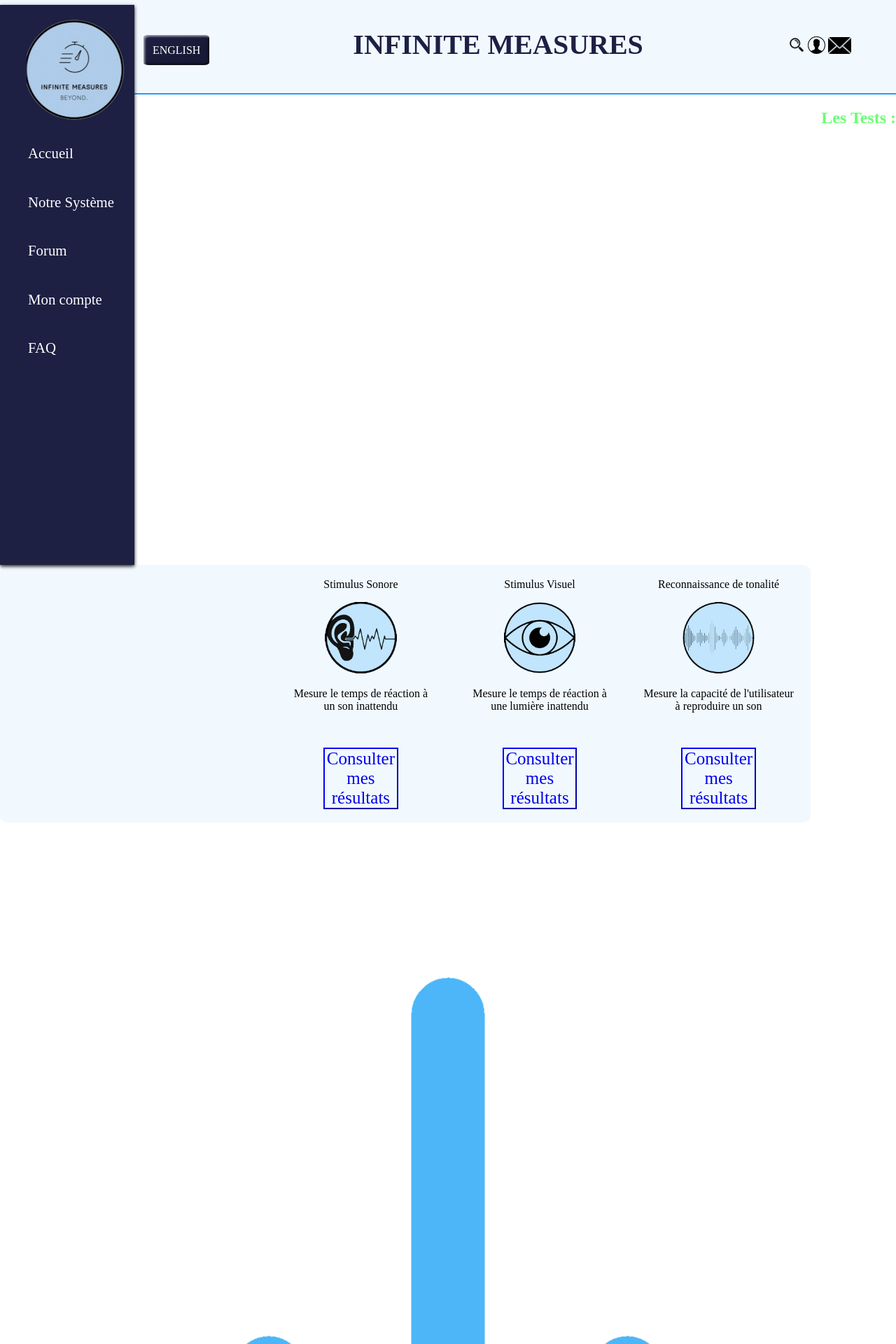
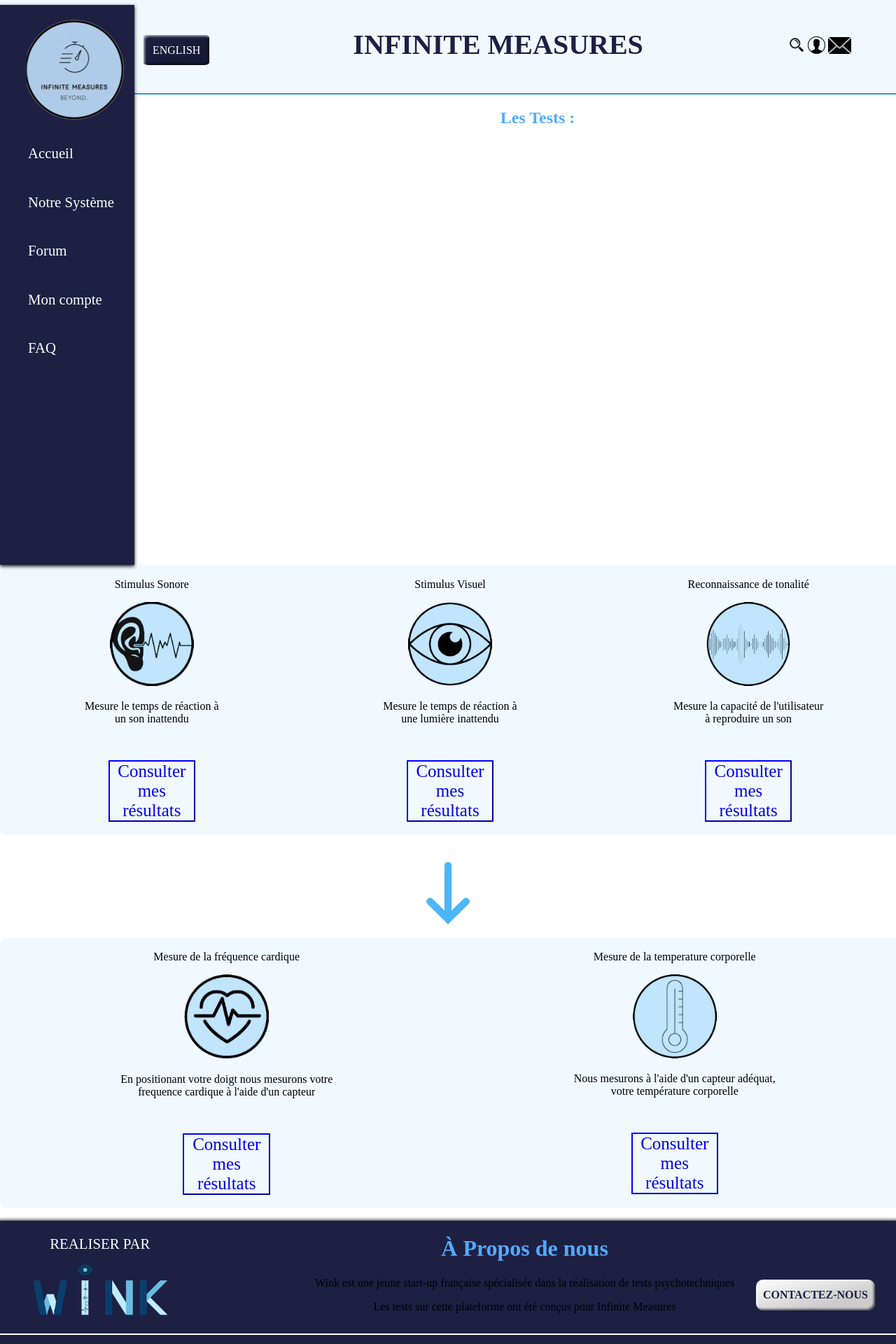
Before and after one commit to Josephine-Pestel/APP_Informatique_G8B, a PHP site: page /Systeme.php in a window 1280 px wide. Shown: the top 1920 px of the page at 70% size. Run offline with PHP 8.4, Linux system fonts and the light colour scheme.

Commit message:
deplacement element

```diff
--- a/Systeme.css
+++ b/Systeme.css
@@ -6,6 +6,10 @@ html, body
 	padding: 0;
 }
 
+p
+{
+	color: black;
+}
 
 
 
@@ -15,15 +19,15 @@ html, body
 }
 
 h1{
-	text-align: right;
-	color: #69ff72;
+	text-align: center;
+	color: #52abff;
 }
 
 
 #conteneur
 {
-	padding-left: 30%;
-	width:60%;
+
+	width:100%;
 	height: 50%;
 	border: 3px #f1f9ff solid;
 	border-radius: 10px;
@@ -49,7 +53,7 @@ h1{
 #arrow
 {
 	display: block;
-	width: 100%;
+	width: 10%;
 	margin-right: auto;
 	margin-left: auto;
 }
```
